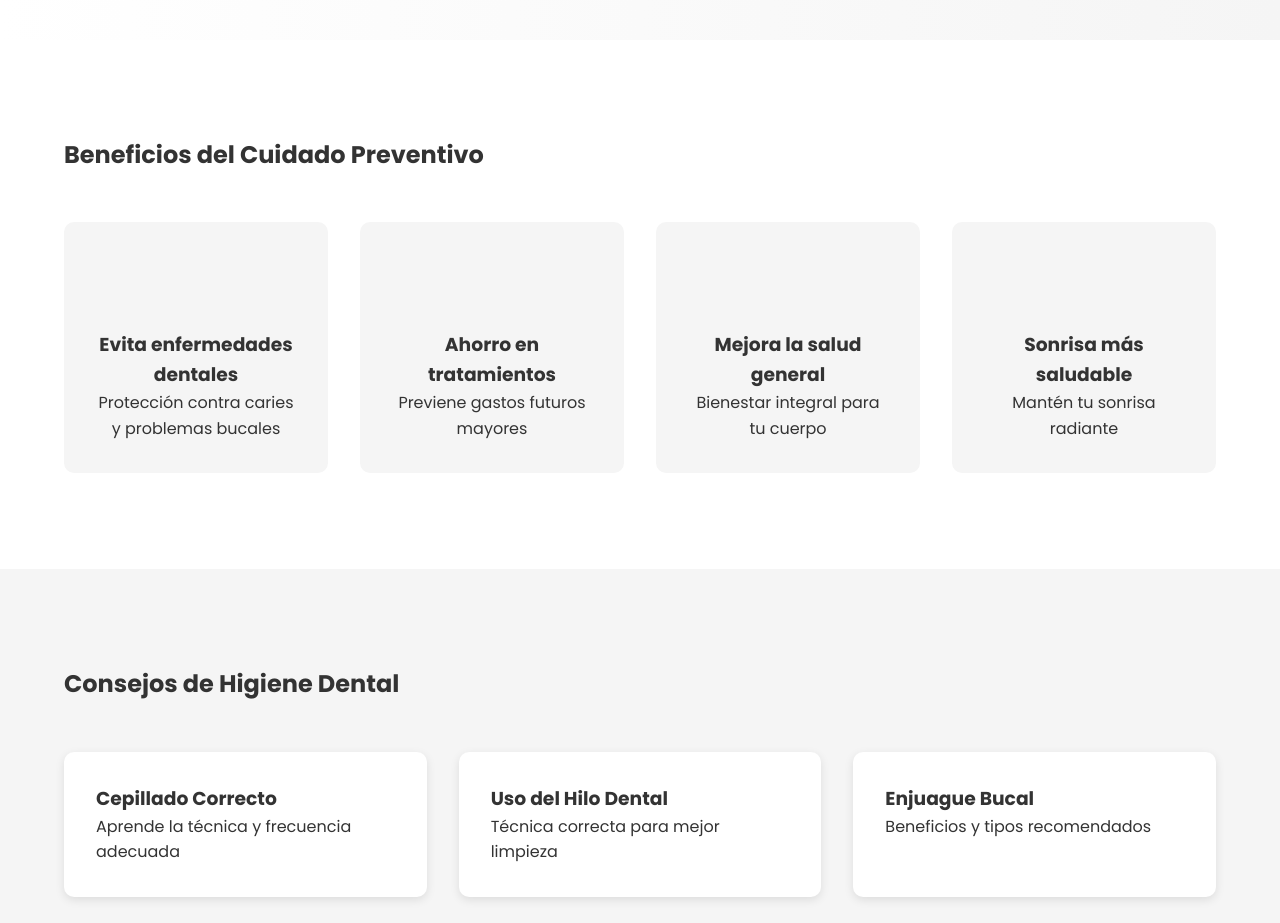
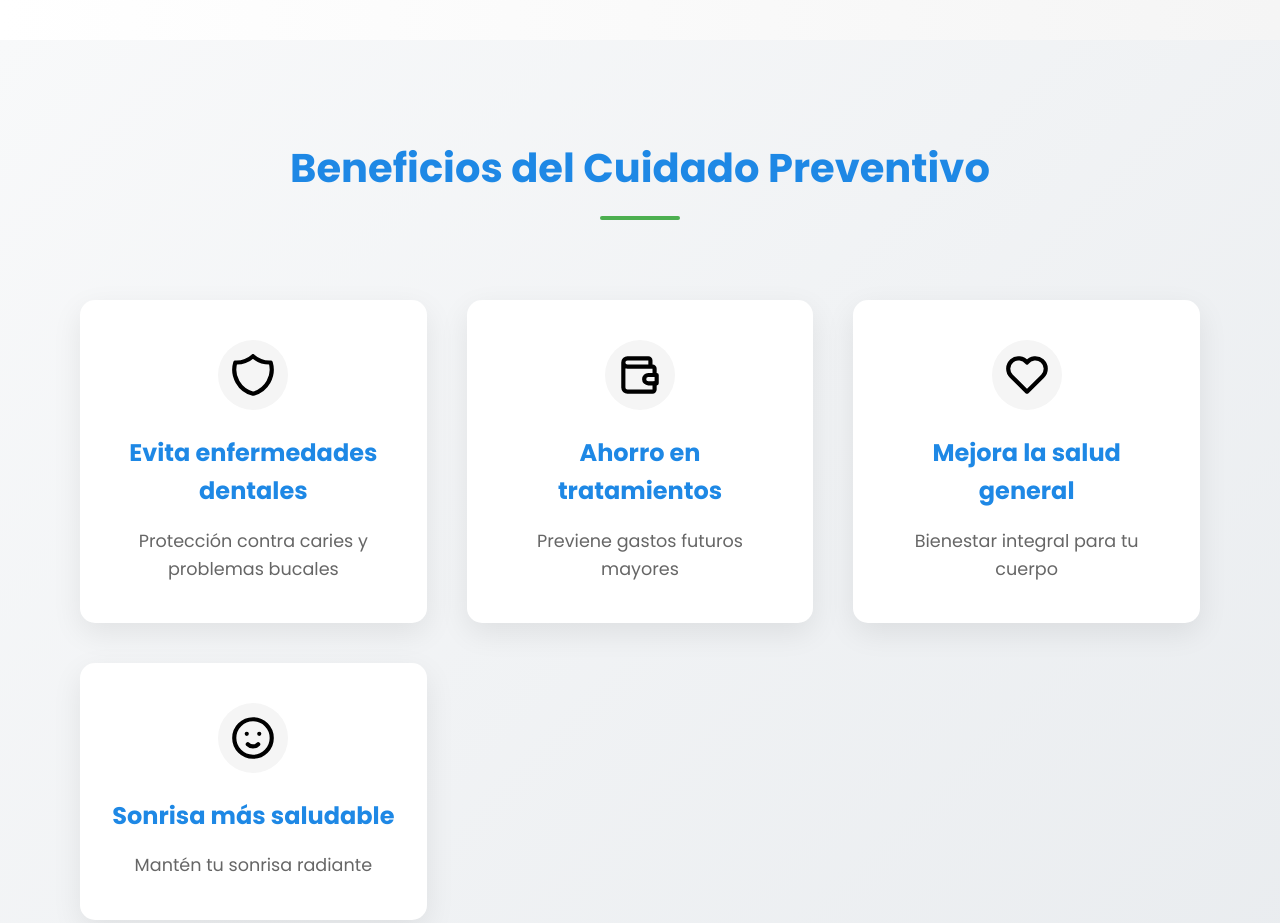
Before and after one commit to sandovaldavid/Dental-Clinic, a plain HTML site: page index.html in a window 1280 px wide. Shown: the part 760-1683 px from the top of the page. Drawn offline with Linux system fonts and the light colour scheme.

Commit message:
💄 Add new SVG icons for benefits section and update layout and styles for improved presentation

```diff
--- a/index.html
+++ b/index.html
@@ -44,22 +44,30 @@
         <h2>Beneficios del Cuidado Preventivo</h2>
         <div class="benefits-grid">
             <div class="benefit-card">
-                <div class="icon shield"></div>
+                <div class="icon shield">
+                    <img src="images/icons/shield.svg" alt="Escudo protector">
+                </div>
                 <h3>Evita enfermedades dentales</h3>
                 <p>Protección contra caries y problemas bucales</p>
             </div>
             <div class="benefit-card">
-                <div class="icon wallet"></div>
+                <div class="icon wallet">
+                    <img src="images/icons/wallet.svg" alt="Billetera">
+                </div>
                 <h3>Ahorro en tratamientos</h3>
                 <p>Previene gastos futuros mayores</p>
             </div>
             <div class="benefit-card">
-                <div class="icon heart"></div>
+                <div class="icon heart">
+                    <img src="images/icons/heart.svg" alt="Corazón">
+                </div>
                 <h3>Mejora la salud general</h3>
                 <p>Bienestar integral para tu cuerpo</p>
             </div>
             <div class="benefit-card">
-                <div class="icon smile"></div>
+                <div class="icon smile">
+                    <img src="images/icons/mood-smile.svg" alt="Sonrisa">
+                </div>
                 <h3>Sonrisa más saludable</h3>
                 <p>Mantén tu sonrisa radiante</p>
             </div>
--- a/styles/style.css
+++ b/styles/style.css
@@ -127,34 +127,98 @@ nav {
 /* Benefits Section */
 #beneficios {
     padding: 6rem 5%;
-    background: var(--white);
+    background: linear-gradient(135deg, #f8f9fa 0%, #e9ecef 100%);
+}
+
+#beneficios h2 {
+    text-align: center;
+    font-size: 2.5rem;
+    margin-bottom: 1rem;
+    color: var(--primary-blue);
+    position: relative;
+}
+
+#beneficios h2::after {
+    content: '';
+    display: block;
+    width: 80px;
+    height: 4px;
+    background: var(--primary-green);
+    margin: 1rem auto;
+    border-radius: 2px;
 }
 
 .benefits-grid {
     display: grid;
-    grid-template-columns: repeat(auto-fit, minmax(250px, 1fr));
-    gap: 2rem;
-    margin-top: 3rem;
+    grid-template-columns: repeat(auto-fit, minmax(280px, 1fr));
+    gap: 2.5rem;
+    margin-top: 4rem;
+    padding: 1rem;
+    max-width: 1400px;
+    margin-left: auto;
+    margin-right: auto;
 }
 
 .benefit-card {
-    padding: 2rem;
-    text-align: center;
-    background: var(--light-gray);
-    border-radius: 10px;
-    transition: transform 0.3s;
+    background: var(--white);
+    padding: 2.5rem 2rem;
+    border-radius: 15px;
+    box-shadow: 0 10px 30px rgba(0, 0, 0, 0.08);
+    transition: all 0.3s ease;
+    position: relative;
+    overflow: hidden;
+}
+
+.benefit-card::before {
+    content: '';
+    position: absolute;
+    top: 0;
+    left: 0;
+    width: 100%;
+    height: 4px;
+    background: var(--primary-blue);
+    transform: scaleX(0);
+    transition: transform 0.3s ease;
 }
 
 .benefit-card:hover {
-    transform: translateY(-5px);
+    transform: translateY(-10px);
 }
 
-.icon {
-    width: 60px;
-    height: 60px;
-    margin: 0 auto 1rem;
-    background-size: contain;
-    background-repeat: no-repeat;
+.benefit-card:hover::before {
+    transform: scaleX(1);
+}
+
+.benefit-card .icon {
+    width: 70px;
+    height: 70px;
+    margin: 0 auto 1.5rem;
+    padding: 15px;
+    background: var(--light-gray);
+    border-radius: 50%;
+    display: flex;
+    align-items: center;
+    justify-content: center;
+    transition: all 0.3s ease;
+}
+
+.benefit-card:hover .icon {
+    background: var(--primary-blue);
+    transform: scale(1.1);
+}
+
+.benefit-card h3 {
+    font-size: 1.5rem;
+    margin-bottom: 1rem;
+    color: var(--primary-blue);
+    text-align: center;
+}
+
+.benefit-card p {
+    color: #666;
+    font-size: 1.1rem;
+    text-align: center;
+    line-height: 1.6;
 }
 
 /* Tips Section */
@@ -253,4 +317,17 @@ footer {
         gap: 2rem;
         text-align: center;
     }
+
+    .benefits-grid {
+        grid-template-columns: 1fr;
+        padding: 0.5rem;
+    }
+
+    .benefit-card {
+        padding: 2rem 1.5rem;
+    }
+
+    #beneficios h2 {
+        font-size: 2rem;
+    }
 }
```
Also changed, not shown: images/icons/heart.svg (added), images/icons/mood-smile.svg (added), images/icons/shield.svg (added), images/icons/wallet.svg (added).
